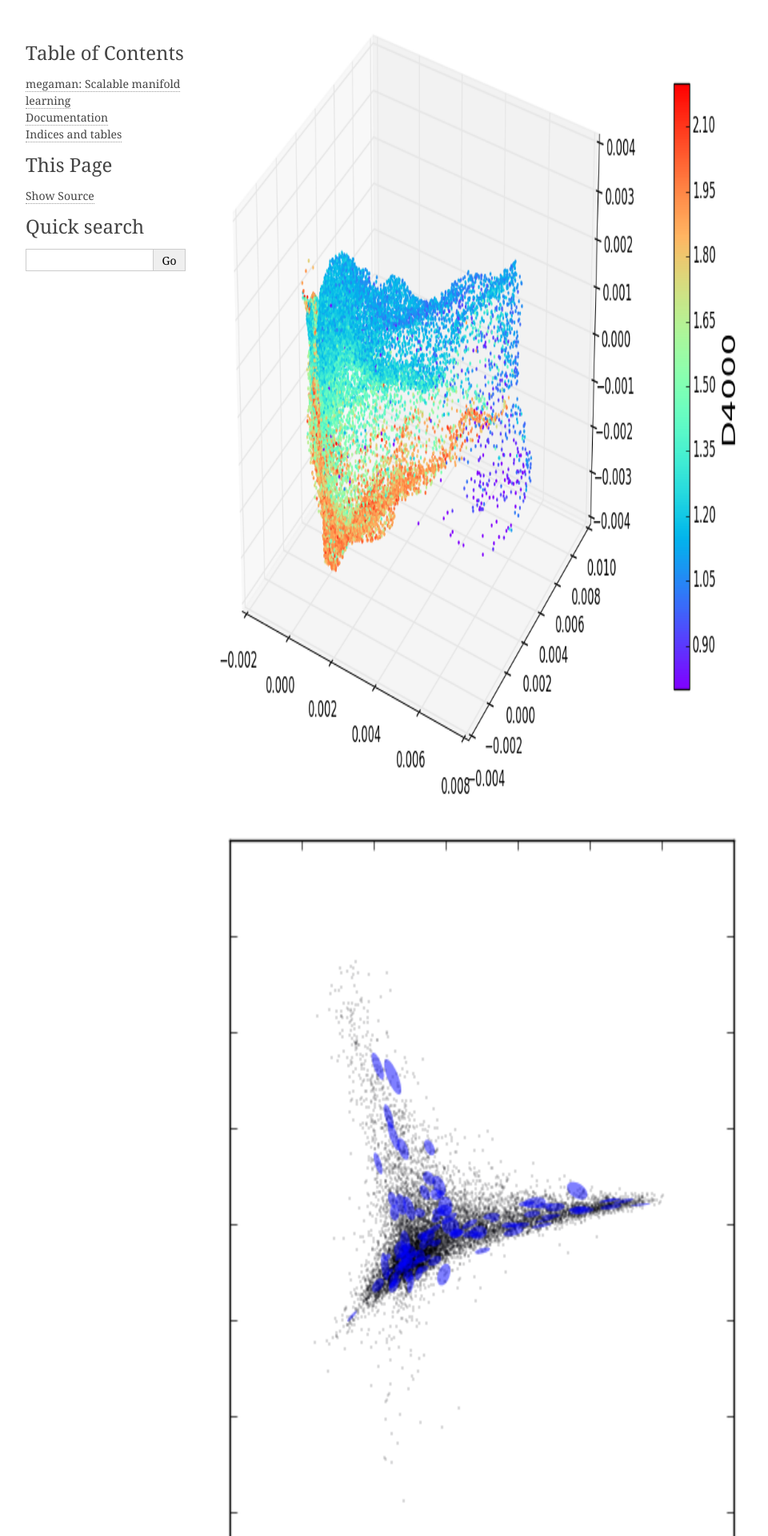
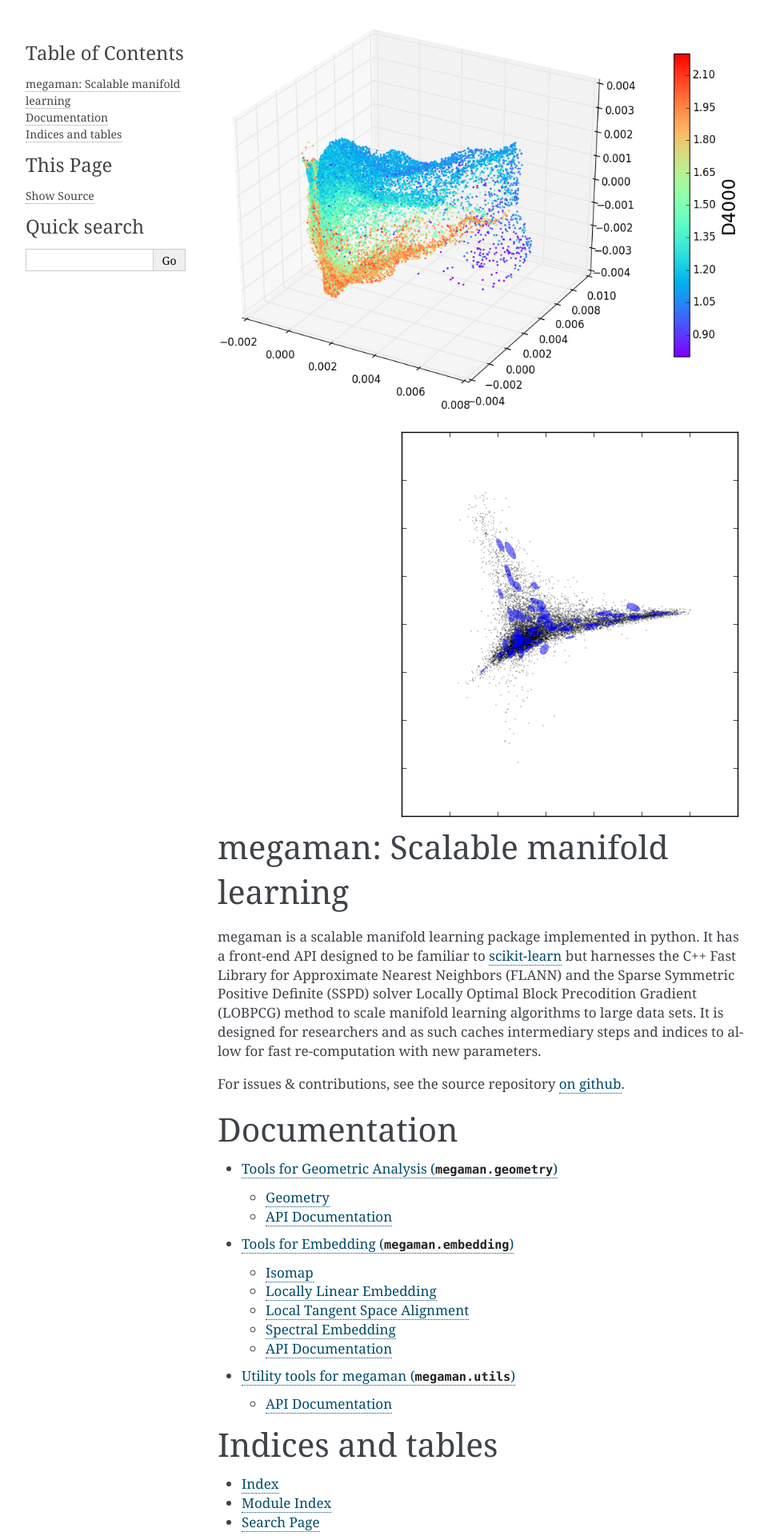
Before and after one commit to mmp2/megaman, a Sphinx documentation site: the page built from doc/index.rst, in a window 1280 px wide. Shown: the top 1920 px of the page at 80% size, without its empty margins (148-1108 px from the left). Built offline with Sphinx 7.4.7, drawn with Linux system fonts in a browser that asks for light colours; formulas are drawn with MathJax 3.

Commit message:
please work

```diff
--- a/doc/index.rst
+++ b/doc/index.rst
@@ -1,8 +1,8 @@
 .. image:: images/spectra_D4000.png
-   :height: 1000 px
+   :height: 500 px
    :align: left
 .. image:: images/word2vec_rmetric_plot_no_digits.png
-   :height: 1000 px
+   :height: 500 px
    :align: right
 
 megaman: Scalable manifold learning
```
